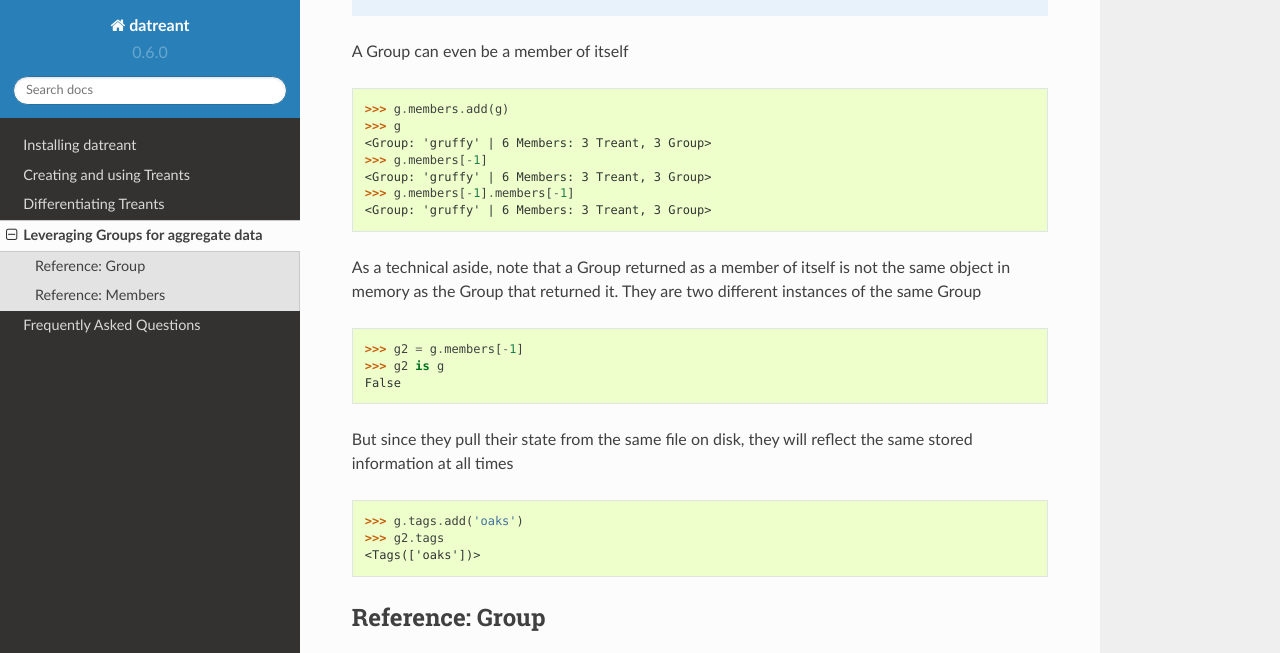
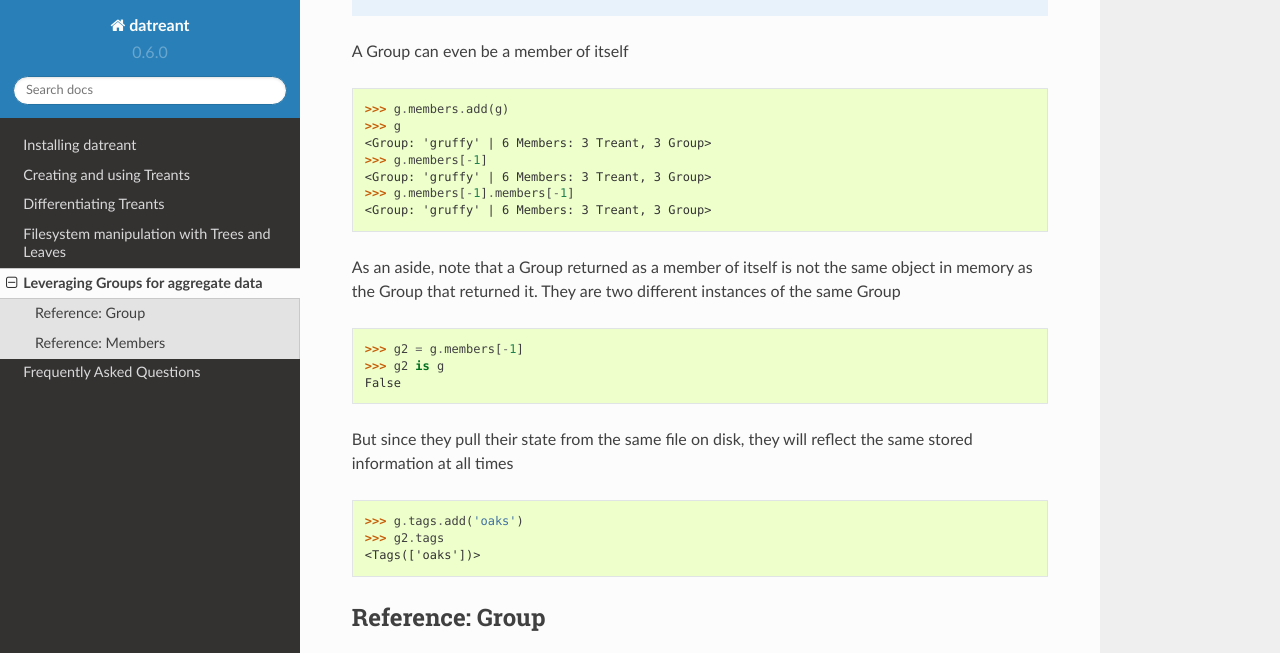
Before and after one commit to datreant/datreant, a Sphinx documentation site: the page built from docs/Groups.rst, in a window 1280 px wide and 900 px high, scrolled down 983 px, cut to the strip 0-653 px from the top of the window. Built offline with Sphinx 7.4.7 and the Read the Docs theme 2.0.0, drawn with Linux system fonts in a browser that asks for light colours; pages that are not in the unit, such as notebooks, are missing from menus.

Commit message:
Added Trees docs.
Still working on them. Also adding tests and missing checks to Tree,
Leaf inits.

```diff
--- a/docs/Groups.rst
+++ b/docs/Groups.rst
@@ -50,9 +50,9 @@
     >>> g.members[-1].members[-1]
     <Group: 'gruffy' | 6 Members: 3 Treant, 3 Group>
 
-As a technical aside, note that a Group returned as a member of itself
-is not the same object in memory as the Group that returned it. They are
-two different instances of the same Group ::
+As an aside, note that a Group returned as a member of itself is not the same
+object in memory as the Group that returned it. They are two different
+instances of the same Group ::
 
     >>> g2 = g.members[-1]
     >>> g2 is g
--- a/docs/conf.py
+++ b/docs/conf.py
@@ -18,7 +18,7 @@
 # If extensions (or modules to document with autodoc) are in another directory,
 # add these directories to sys.path here. If the directory is relative to the
 # documentation root, use os.path.abspath to make it absolute, like shown here.
-#sys.path.insert(0, os.path.abspath('.'))
+#sys.path.insert(0, os.path.abspath('../src'))
 
 # -- General configuration ------------------------------------------------
 
```
Also changed, not shown: docs/Trees.rst (added, +52 -0 lines), 3 other files.
